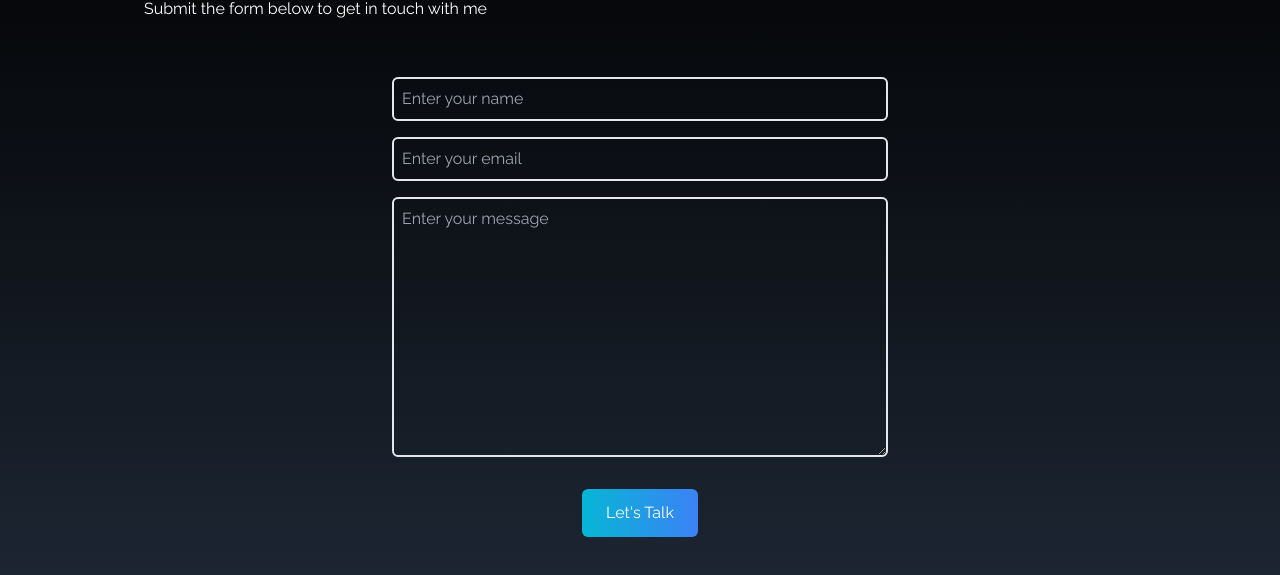
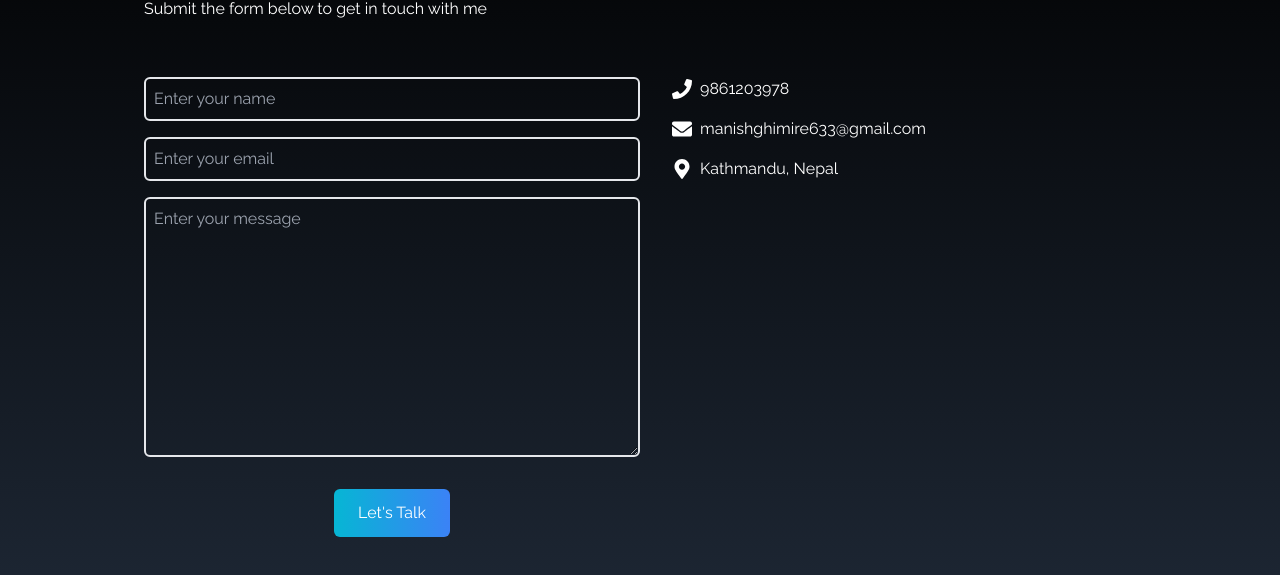
Before and after one commit to manishghimiree/portfolio, a React (Create React App) app: page / in a window 1280 px wide. Shown: the part 2549-3124 px from the top of the page. Built offline with nearby package versions, Linux system fonts and the light colour scheme.

Commit message:
contact updated

```diff
--- a/src/components/Contact.jsx
+++ b/src/components/Contact.jsx
@@ -1,4 +1,5 @@
 import React from "react";
+import { FaPhone, FaEnvelope, FaMapMarkerAlt } from "react-icons/fa";
 
 const Contact = () => {
   return (
@@ -12,13 +13,12 @@ const Contact = () => {
             Contact
           </p>
           <p className="py-6">Submit the form below to get in touch with me</p>
-          {/* <p className="py-2">You can call directly at 9861203978</p>  */}
         </div>
-        <div className="flex justify-center items-center">
+        <div className="flex">
           <form
             action="https://getform.io/f/f0b387f1-6a02-44aa-bb3b-27fcb4f844aa"
             method="POST"
-            className="flex flex-col w-full md:w-1/2"
+            className="flex flex-col w-full md:w-1/2 mr-8"
           >
             <input
               type="text"
@@ -43,6 +43,20 @@ const Contact = () => {
               Let's Talk
             </button>
           </form>
+          <div className="flex flex-col">
+            <div className="flex items-center mb-4">
+              <FaPhone className="text-xl mr-2" />
+              <p>9861203978</p>
+            </div>
+            <div className="flex items-center mb-4">
+              <FaEnvelope className="text-xl mr-2" />
+              <p>manishghimire633@gmail.com</p>
+            </div>
+            <div className="flex items-center">
+              <FaMapMarkerAlt className="text-xl mr-2" />
+              <p>Kathmandu, Nepal</p>
+            </div>
+          </div>
         </div>
       </div>
     </div>
```
